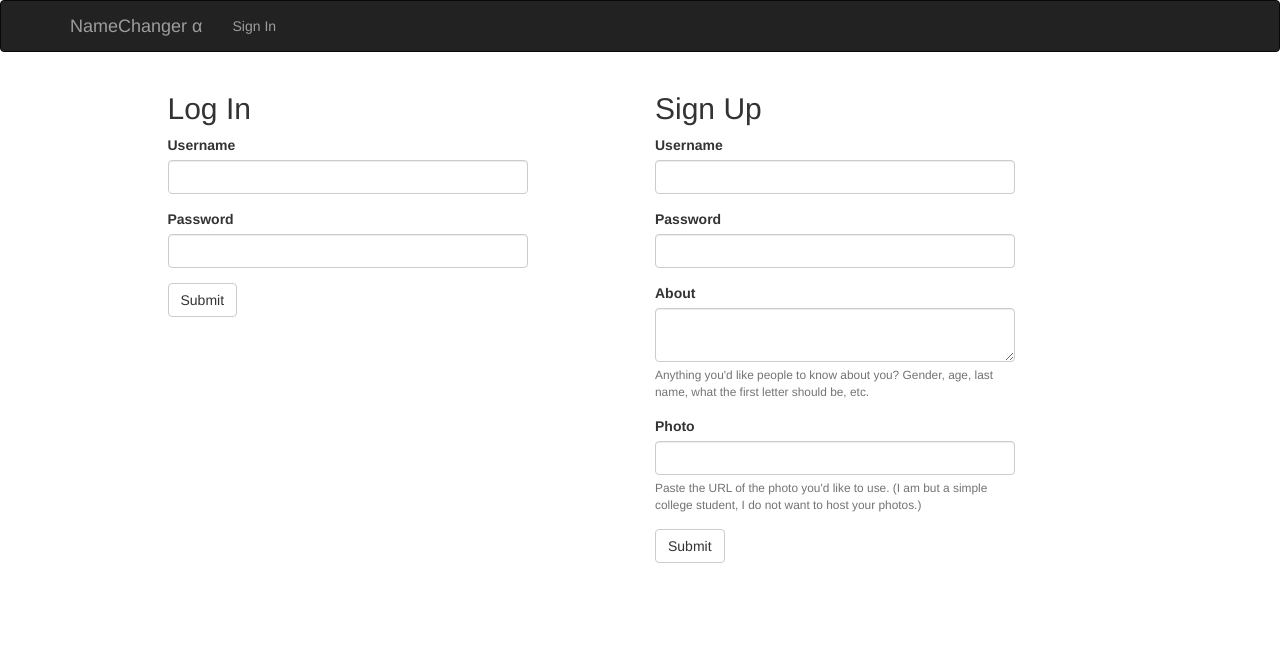
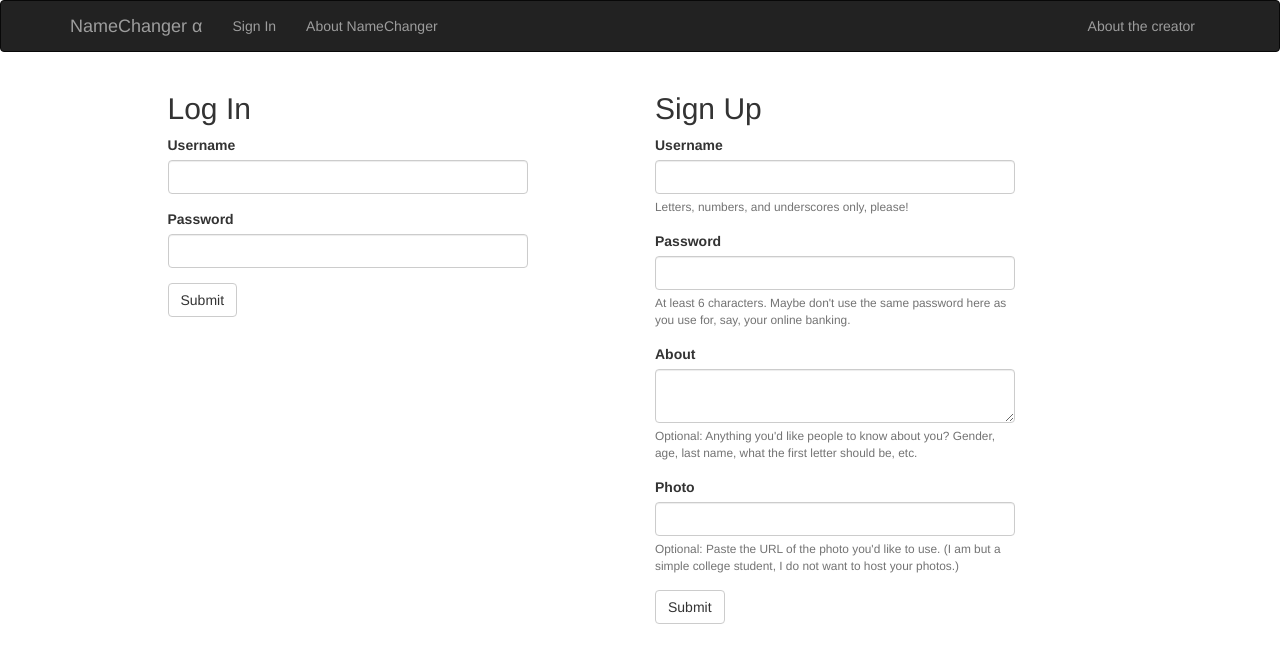
Before and after one commit to ksadwin/My-HardDrive-Is-Breaking, a Flask app: page /signin/ in a window 1280 px wide. Shown: the top 663 px of the page. Run offline with Flask 2, Linux system fonts and the light colour scheme; some libraries are stand-ins or nearby versions.

Commit message:
admin view, abouts, better validators, removed commented code

```diff
--- a/names/app/__init__.py
+++ b/names/app/__init__.py
@@ -2,6 +2,7 @@ from flask import Flask
 from flask_sqlalchemy import SQLAlchemy
 from flask_login import LoginManager
 from flask_bootstrap import Bootstrap
+from flask_admin import Admin
 
 app = Flask(__name__, template_folder="../templates", static_folder="../static")
 app.config.from_object('config')
@@ -9,6 +10,7 @@ db = SQLAlchemy(app)
 login_manager = LoginManager()
 login_manager.init_app(app)
 bootstrap = Bootstrap(app)
+admin = Admin(app, name='NameChangerDB', template_mode='bootstrap3')
 
 
 # must go at end of file to avoid import loop
--- a/names/app/forms.py
+++ b/names/app/forms.py
@@ -1,31 +1,34 @@
 from flask_wtf import Form
-from wtforms import StringField, SelectField, SubmitField, PasswordField, TextAreaField
-from wtforms.validators import DataRequired
+from wtforms import StringField, SelectField, SubmitField, PasswordField, TextAreaField, validators
 # TODO: from flask_wtf.recaptcha import RecaptchaField
 
 
 class LoginForm(Form):
-    username_l = StringField("Username", validators=[DataRequired()])
-    password_l = PasswordField("Password", validators=[DataRequired()])
+    username_l = StringField("Username", validators=[validators.required()])
+    password_l = PasswordField("Password", validators=[validators.required()])
     submit_l = SubmitField("Submit")
 
 
 class SignUpForm(Form):
-    username_s = StringField("Username", validators=[DataRequired()])
-    password_s = PasswordField("Password", validators=[DataRequired()])
-    about_s = TextAreaField("About", description="Anything you'd like people to know about you? Gender, age, last name,"
-                                                 " what the first letter should be, etc.")
-    # TODO: just removed the DataRequired() validator from url, make sure the world doesn't explode
-    url_s = StringField("Photo", description="Paste the URL of the photo you'd like to use. (I am but a simple college "
-                                             "student, I do not want to host your photos.)")
+    username_s = StringField("Username", validators=[validators.required(), validators.length(min=4, max=32),
+                                                     validators.regexp("[0-9A-Za-z_]+")],
+                             description="Letters, numbers, and underscores only, please!")
+    password_s = PasswordField("Password", validators=[validators.required(), validators.length(min=6, max=48)],
+                               description="At least 6 characters. Maybe don't use the same password here as you use "
+                                           "for, say, your online banking.")
+    about_s = TextAreaField("About", description="Optional: Anything you'd like people to know about you? Gender, age, "
+                                                 "last name, what the first letter should be, etc.")
+    url_s = StringField("Photo", description="Optional: Paste the URL of the photo you'd like to use. (I am but a "
+                                             "simple college student, I do not want to host your photos.)")
     submit_s = SubmitField("Submit")
 
 
 class SuggestForm(Form):
-    name = StringField("Name", description="Type the name that comes to mind.", validators=[DataRequired()])
+    name = StringField("Name", description="Type the name that comes to mind.",
+                       validators=[validators.required(), validators.length(max=32)])
     submit = SubmitField("Submit")
 
 
 class SelectForm(Form):
-    name = SelectField("Name", description="Pick your favorite name.", coerce=int, validators=[DataRequired()])
+    name = SelectField("Name", description="Pick your favorite name.", coerce=int, validators=[validators.required()])
     submit = SubmitField("Submit")
--- a/names/app/views.py
+++ b/names/app/views.py
@@ -1,56 +1,32 @@
-from app import app, db, login_manager
+from app import app, db, login_manager, admin
 from app.models import Name, Vote, User, Anon
 from app.forms import SignUpForm, LoginForm, SuggestForm, SelectForm
 from flask import render_template, redirect, url_for, flash, jsonify, session
 from flask_login import login_user, current_user, login_required, logout_user
 import random
 from passlib.apps import custom_app_context as pwd_context
+from flask_admin.contrib.sqla import ModelView
 
 
 login_manager.login_view = "signin"
 login_manager.anonymous_user = Anon
 
 
+# ADMIN VIEWS
+
+
+class NameChangerModelView(ModelView):
+
+    def is_accessible(self):
+        return current_user.is_active and current_user.username == "sadmin"
+
+
+admin.add_view(NameChangerModelView(User, db.session))
+admin.add_view(NameChangerModelView(Name, db.session))
+admin.add_view(NameChangerModelView(Vote, db.session))
+
+
 # NON-VIEW FUNCTIONS
-
-"""
-def public_logged_in(u):
-    if u.suggestions:
-        f = SuggestForm()
-        if f.validate_on_submit():
-            if current_user.is_active():
-                suggester = current_user
-            else:
-                suggester = None
-                session[u.username] = True
-            n = Name(f.name.data, u, suggester)
-            v = Vote(n, u, suggester)
-
-            db.session.add(n)
-            db.session.add(v)
-            db.session.commit()
-    else:
-        names = Name.query.filter_by(userID=u.id).order_by('score').all()
-        f = SelectForm()
-        f.name.choices = [(n.id, n.name) for n in names]
-        if f.validate_on_submit():
-            # this might be wonky, in ithacamusic it somehow understood the object from the id automatically??
-            n = Name.query.get(f.name.data)
-            n.score += 1
-            if current_user.is_active():
-                suggester = current_user
-            else:
-                suggester = None
-                session[u.username] = True
-            v = Vote(n, u, suggester)
-            db.session.add(v)
-            db.session.commit()
-    return render_template("index.html", form=f, user=u)
-
-def create_session():
-    if 'visited' not in session.keys():
-        session['visited'] = list()
-"""
 
 
 def delete_name_by_id(name_id, delete_votes=True):
@@ -73,7 +49,7 @@ def print_visited():
 
 
 def can_vote(u):
-    if current_user.is_anonymous():
+    if not current_user.is_active:
         if u.username not in session.keys():
             app.logger.debug(u)
             return True
@@ -96,7 +72,7 @@ def generate_valid_user():
 
 
 def validate_suggest_form(f, u):
-    if current_user.is_active():
+    if current_user.is_active:
         suggester = current_user
     else:
         suggester = None
@@ -110,7 +86,6 @@ def validate_suggest_form(f, u):
 
 
 def validate_select_form(f, u):
-    # this might be wonky, in ithacamusic it somehow understood the object from the id automatically??
     n = Name.query.get(f.name.data)
     n.score += 1
     if current_user.is_active():
@@ -127,7 +102,7 @@ def validate_select_form(f, u):
 
 @app.route('/signin/', methods=('GET', 'POST'))
 def signin():
-    if current_user.is_active():
+    if current_user.is_active:
         flash("You are already signed in.")
         return redirect(url_for("index"))
     signup = SignUpForm()
@@ -177,25 +152,13 @@ def index():
                                                      "student.")
     return redirect(url_for('public_profile', name=u.username))
 
-"""
-    if u.suggestions:
-        f = SuggestForm()
-        if f.validate_on_submit():
-            validate_suggest_form(f, u)
-            return redirect(url_for('private_profile'))
-    else:
-        names = Name.query.filter_by(userID=u.id).order_by('score').all()
-        f = SelectForm()
-        f.name.choices = [(n.id, n.name) for n in names]
-        if f.validate_on_submit():
-            validate_select_form(f, u)
-            return redirect(url_for('private_profile'))
-    app.logger.debug("how many times am i serving and why")
-    return render_template("index.html", form=f, user=u)
-"""
+
+@app.route('/about/')
+def about():
+    return render_template("about.html")
 
 
-@app.route('/<name>/', methods=('GET', 'POST'))
+@app.route('/user/<name>/', methods=('GET', 'POST'))
 def public_profile(name):
     user = User.query.filter_by(username=name).first()
     if user is None:
--- a/names/config.py
+++ b/names/config.py
@@ -1,7 +1,7 @@
 import os
 
 WTF_CSRF_ENABLED = True
-SECRET_KEY = "this is about as secret as the fact that i'm trans. everyone on the internet knows now"
+SECRET_KEY = "imtransx-7tszddglwiq#=shrht44@(lm6j@()9jy6*@gp+g_q+0*kl9m"
 
 basedir = os.path.abspath(os.path.dirname(__file__))
 SQLALCHEMY_DATABASE_URI = 'sqlite:///' + os.path.join(basedir, 'data.sqlite')
--- a/names/static/index.css
+++ b/names/static/index.css
@@ -28,3 +28,14 @@ body, html {
     bottom: 10%;
     right: 5%;
 }
+#picture-of-me {
+    float: left;
+    padding-right: 20px;
+    height: 200px;
+    width: auto;
+}
+
+.example {
+    margin: 20px;
+    border: 5px dotted #337AB7;
+}
--- /dev/null
+++ b/names/templates/admin/index.html
@@ -0,0 +1,6 @@
+{% extends 'admin/master.html' %}
+
+{% block body %}
+<p>I'll be honest. I just downloaded this pre-built admin module today. Navigating to this URL as a typical user should throw a 403: Access Forbidden according to the docs. But here you are.</p>
+<p>I'm not investigating this further because it looks like you can't actually modify the database after you get here. So let's just keep this page a little secret between us... okay? Okay.</p>
+{% endblock %}
--- a/names/templates/base.html
+++ b/names/templates/base.html
@@ -1,6 +1,11 @@
 {% extends "bootstrap/base.html" %}
 
 {% block title %}NameChanger{% block subtitle %}{% endblock %}{% endblock %}
+
+{% block styles %}
+    {{ super() }}
+    <link href="{{ url_for('static', filename='index.css') }}" rel="stylesheet" type="text/css">
+{% endblock %}
 
 {% block scripts %}
     {{ super() }}
@@ -24,14 +29,22 @@
         </div>
         <div class="navbar-collapse collapse">
             <ul class="nav navbar-nav">
-                {% if current_user.is_active() %}
+                {% if current_user.is_active %}
                     <li><a href="{{ url_for('public_profile', name=current_user.username) }}">{{ current_user.username }}'s Profile</a></li>
                     <li><a href="{{ url_for('private_profile') }}">Settings</a></li>
                     <li><a href="{{ url_for('logout') }}">Log Out</a></li>
                 {% else %}
                     <li><a href="{{ url_for('signin') }}">Sign In</a></li>
                 {% endif %}
+                    <li><a href="{{ url_for('about') }}">About NameChanger</a></li>
                 {% block links %}{% endblock %}
+            </ul>
+            <ul class="nav navbar-nav navbar-right">
+                <li>
+                    <a data-toggle="modal" data-target="#author">
+                        About the creator
+                    </a>
+                </li>
             </ul>
         </div>
     </div>
@@ -48,4 +61,24 @@
     {% endfor %}
     {% block page_content %}{% endblock %}
 </div>
+<div class="modal fade" id="author" tabindex="-1" role="dialog" aria-labelledby="authorLabel" aria-hidden="true">
+  <div class="modal-dialog" role="document">
+    <div class="modal-content">
+      <div class="modal-header">
+        <button type="button" class="close" data-dismiss="modal" aria-label="Close">
+          <span aria-hidden="true">&times;</span>
+        </button>
+        <h4 class="modal-title" id="authorLabel">About Sadwin</h4>
+      </div>
+      <div class="modal-body">
+          <img class="img-rounded" id="picture-of-me" src="http://ksadwin.com/img/profile.png">
+        <p><a href="http://ksadwin.com">Sadwin</a> is a nonbinary computer scientist (ironically very good with binary).</p>
+        <p>If you would like to contribute to server costs - about $5 a month so don't sweat it - feel free to donate to Sadwin's PayPal at klizzinator@gmail.com. Incidentally, you may also direct any comments or concerns about the website to this address. You can also send lucrative software engineering job offers to this address ha ha aha ha please i need a job</p>
+      </div>
+      <div class="modal-footer">
+        <button type="button" class="btn btn-primary" data-dismiss="modal">Close</button>
+      </div>
+    </div>
+  </div>
+</div>
 {% endblock %}
--- a/names/templates/index.html
+++ b/names/templates/index.html
@@ -1,10 +1,5 @@
 {% extends "base.html" %}
 {% import "bootstrap/wtf.html" as wtf %}
-
-{% block styles %}
-    {{ super() }}
-    <link href="{{ url_for('static', filename='index.css') }}" rel="stylesheet" type="text/css">
-{% endblock %}
 
 {% block scripts %}
     {{ super() }}
```
Also changed, not shown: names/app/models.py (+1 -16 lines), names/templates/about.html (added, +22 -0 lines), names/data.sqlite, names/static/img/deletename.png (added), names/static/img/selectname.png (added), names/static/img/suggestname.png (added), names/static/img/toggleselectionswithdeletedname.png (added).
